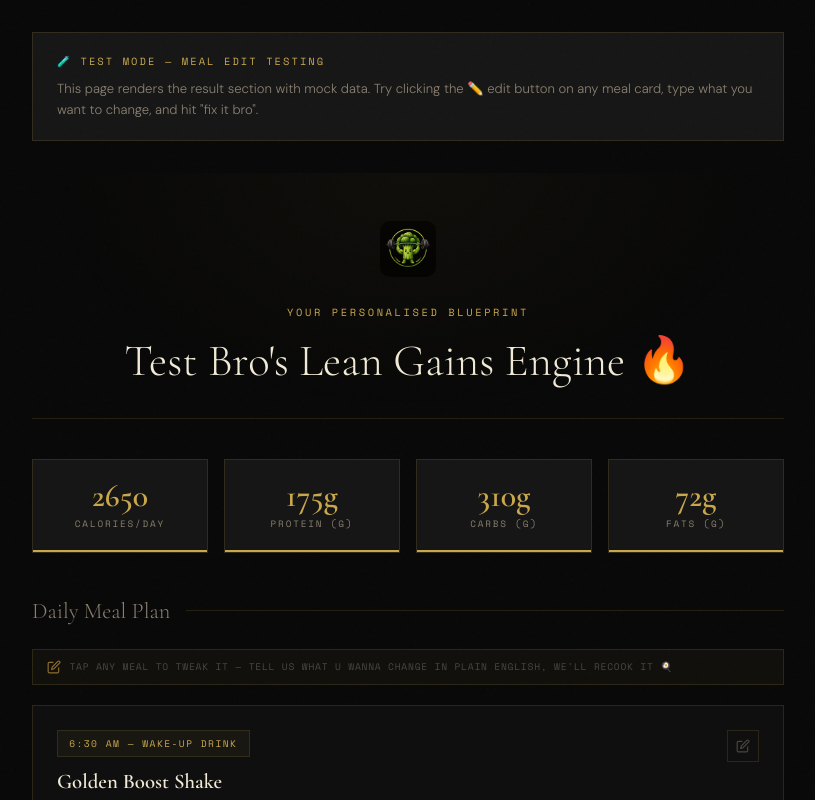
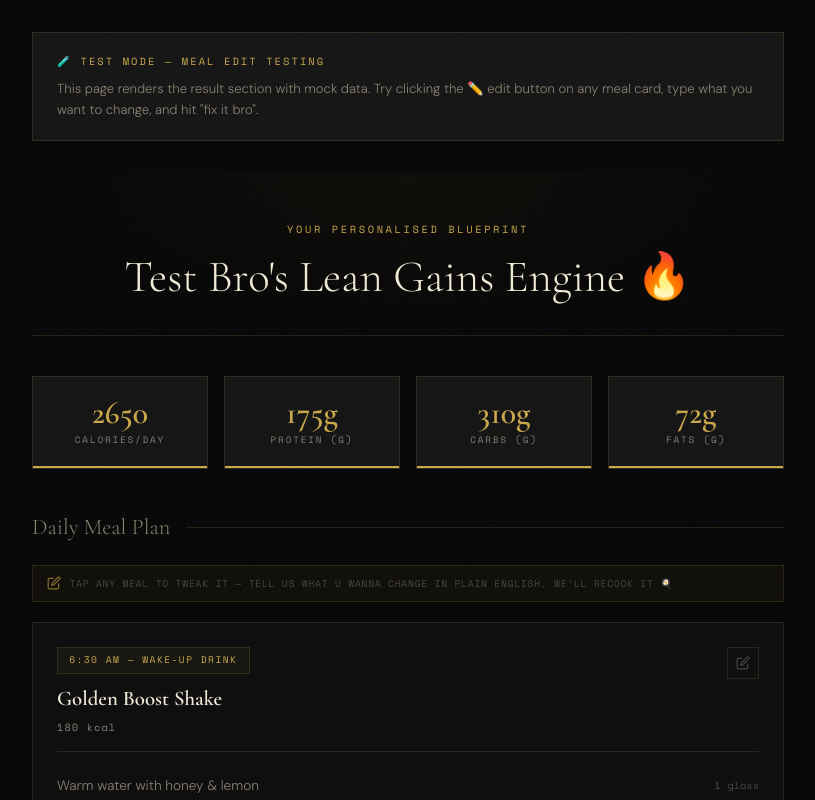
Before and after one commit to parkky21/DietBro, a Next.js app: page /test in a window 1280 px wide. Shown: the top 800 px of the page, without its empty margins (232-1047 px from the left). Built offline with nearby package versions, Linux system fonts and the light colour scheme.

Commit message:
Added logo transparent one

```diff
--- a/src/components/ResultSection.js
+++ b/src/components/ResultSection.js
@@ -1,7 +1,6 @@
 'use client';
 
 import { useEffect, useState, useCallback } from 'react';
-import Image from 'next/image';
 
 export default function ResultSection({ plan, name, profile, onRestart, onPlanUpdate }) {
   const [animate, setAnimate] = useState(false);
@@ -113,7 +112,6 @@ export default function ResultSection({ plan, name, profile, onRestart, onPlanUp
   return (
     <div id="result-section" style={{ display: 'block' }}>
       <div className="result-header">
-        <Image src="/logo.png" alt="Diet Bro Logo" width={56} height={56} style={{ marginBottom: '1.25rem', borderRadius: '10px' }} />
         <div className="result-tag">Your Personalised Blueprint</div>
         <div className="result-name">{name}&apos;s {plan.headline}</div>
       </div>
```
Also changed, not shown: public/logo.png, src/app/icon.png.
